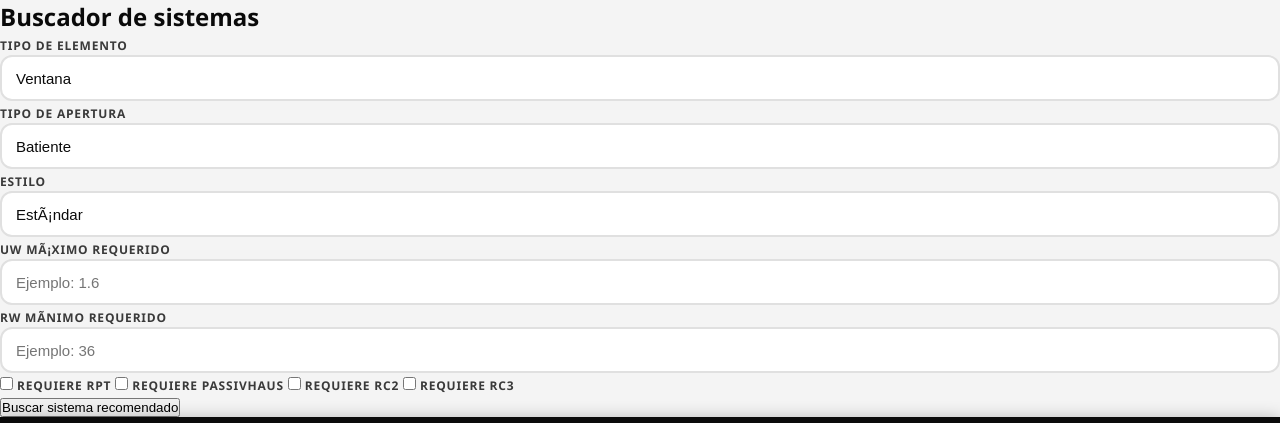
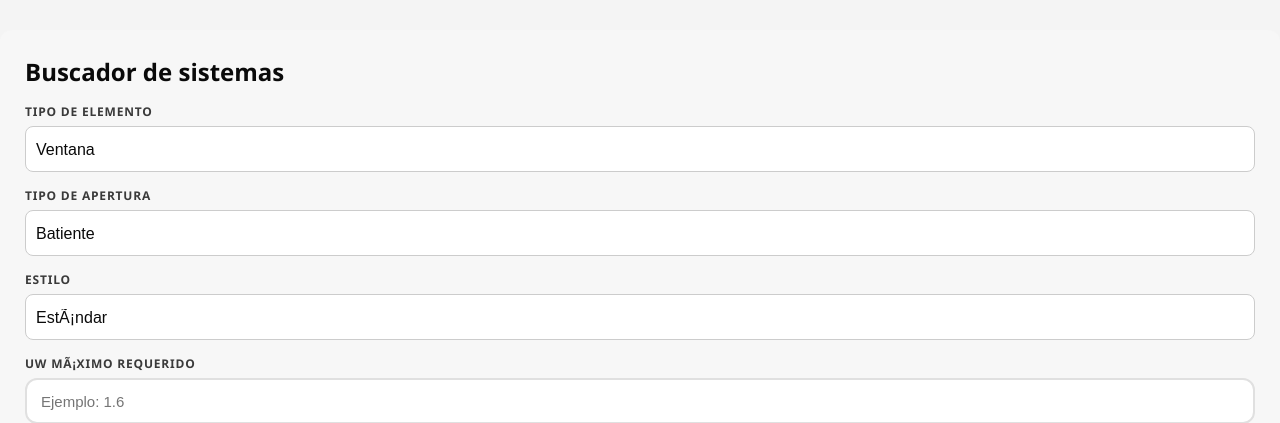
Before and after one commit to iLCapitano/Prescrinator-2.0, a plain HTML site: page index.html in a window 1280 px wide. Shown: the top 423 px of the page. Drawn offline with Linux system fonts and the light colour scheme.

Commit message:
Update index.html

```diff
--- a/index.html
+++ b/index.html
@@ -64,6 +64,83 @@
 <meta name="viewport" content="width=device-width, initial-scale=1.0">
 <title>CUSHO · Prescriptor de Sistemas</title>
 <style>
+  .buscador {
+  margin-top: 30px;
+  padding: 25px;
+  background-color: #f7f7f7;
+  border-radius: 12px;
+}
+
+.buscador label {
+  display: block;
+  margin-top: 15px;
+  margin-bottom: 6px;
+  font-weight: bold;
+}
+
+.buscador select,
+.buscador input {
+  width: 100%;
+  padding: 10px;
+  font-size: 16px;
+  border: 1px solid #cccccc;
+  border-radius: 8px;
+  box-sizing: border-box;
+}
+
+.checks {
+  margin-top: 20px;
+}
+
+.checks label {
+  font-weight: normal;
+}
+
+.buscador button {
+  margin-top: 20px;
+  padding: 14px 20px;
+  font-size: 16px;
+  background-color: #0066cc;
+  color: white;
+  border: none;
+  border-radius: 8px;
+  cursor: pointer;
+}
+
+.buscador button:hover {
+  background-color: #004999;
+}
+
+#resultado {
+  margin-top: 30px;
+}
+
+.tarjeta-sistema {
+  padding: 25px;
+  border-radius: 12px;
+  background-color: #ffffff;
+  border: 1px solid #dddddd;
+}
+
+.tarjeta-sistema h3 {
+  font-size: 28px;
+  margin-top: 0;
+}
+
+.tarjeta-sistema table {
+  width: 100%;
+  border-collapse: collapse;
+  margin-top: 15px;
+}
+
+.tarjeta-sistema td {
+  padding: 10px;
+  border-bottom: 1px solid #dddddd;
+}
+
+.tarjeta-sistema td:first-child {
+  font-weight: bold;
+}
   :root {
     --verde: #00B140;
     --verde-dark: #008F32;
```
